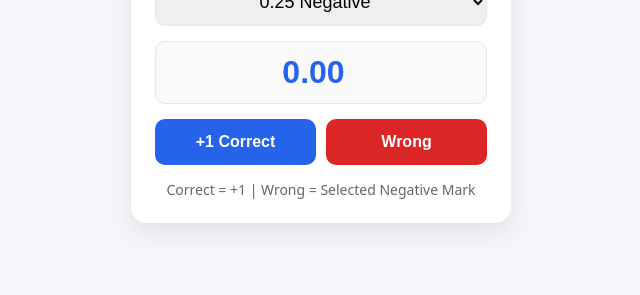
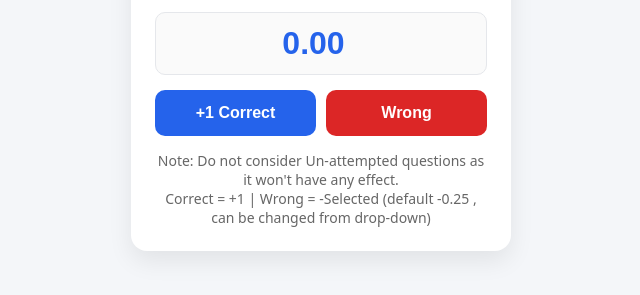
Before and after one commit to pratikkarbhal/answer-key-score-calculator, a plain HTML site: page index.html in a window 1280 px wide. Shown: the part 355-650 px from the top of the page, without its empty margins (319-959 px from the left). Drawn offline with Linux system fonts and the light colour scheme.

Commit message:
Update scoring instructions in index.html

```diff
--- a/index.html
+++ b/index.html
@@ -162,7 +162,8 @@ button:active {
     </div>
 
     <div class="info">
-        Correct = +1 | Wrong = Selected Negative Mark
+        Note: Do not consider Un-attempted questions as it won't have any effect.<br>
+        Correct = +1 | Wrong = -Selected (default -0.25 , can be changed from drop-down)
     </div>
 </div>
 
```
